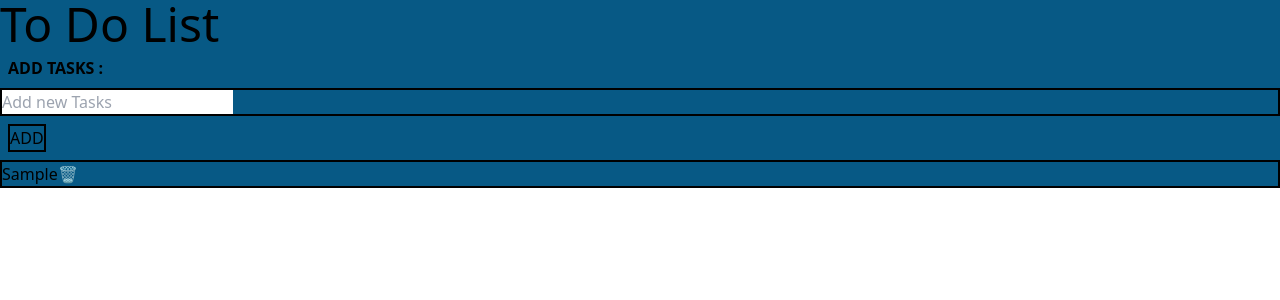
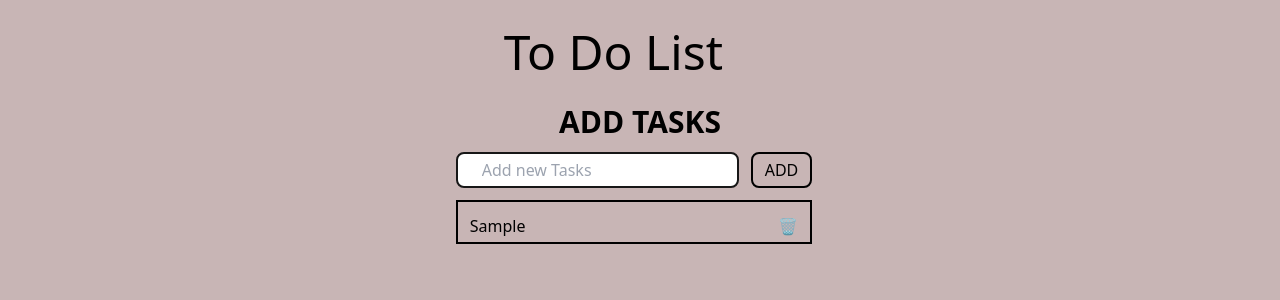
Before and after one commit to udaykrishnan9302/To-Do-List, a React (Create React App) app: page / in a window 1280 px wide. Both pictures are taken after typing "Sample" into the empty fields and a click on the button "ADD". Shown: the top 300 px of the page. Built offline with nearby package versions, Linux system fonts and the light colour scheme.

Commit message:
Layout updated

```diff
--- a/src/App.js
+++ b/src/App.js
@@ -22,21 +22,24 @@ function App() {
   };
 
   return (
-    <div className="App">
-      <div className="flex-col content-center bg-sky-800">
-
-        <h1 className="text-5xl" ><ul>To Do List</ul></h1>
+    <div className="flex justify-center p-3">
+      <div className="">
+        <h1 className="text-5xl p-4 ml-8" >To Do List</h1>
         <TskAdd addTask={addTask} />
-
-        <div className="border-2 border-black ">
-        {tasks.map((todo, index) => (
-          <Todo key={index} index={index} todo={todo} delTask={delTask} />
-        ))}
-        </div>
-
+       {tasks.length===1 ?
+       <div className="p-4">
+       {tasks.map((todo, index) => (
+         <Todo key={index} index={index} todo={todo} delTask={delTask} />
+       ))}
+       </div>
+       :
+       <div className="border-2 border-black mr-3 mt-3">
+       {tasks.map((todo, index) => (
+         <Todo key={index} index={index} todo={todo} delTask={delTask} />
+       ))}
+       </div>
+      }
       </div>
-
-
     </div>
   );
 }
--- a/src/component/addTask.js
+++ b/src/component/addTask.js
@@ -11,16 +11,14 @@ function TskAdd({ addTask }) {
 
   return (
 
-    <div className="container">
     <div className="">
-      <div class="p-2">
-      <b >ADD TASKS :</b>
+    <div className="">
+      <div class="flex p-3 text-3xl justify-center">
+      <b >ADD TASKS</b>
       </div>
-      <div className="border-2 border-black">
-      <input type="text" className="input" value={value} onChange={e => setValue(e.target.value)} placeholder="Add new Tasks" />
-      </div>
-      <div class="p-2">
-    <button className="border-2 border-black" onClick={addbutton}>
+      <div className="flex justify-center ">
+      <input type="text" className="rounded-lg px-6 border-2 border-neutral-900 p-1" value={value} onChange={e => setValue(e.target.value)} placeholder="Add new Tasks" />
+    <button className="rounded-lg mx-3 px-3 border-2 border-black " onClick={addbutton}>
       ADD
     </button>
     </div>
--- a/src/component/taskComp.js
+++ b/src/component/taskComp.js
@@ -1,18 +1,15 @@
 import React from "react";
 function Todo({ todo, index, delTask }) {
   return (
-    <div>
-      {todo.data !="" ? <div>
-
-        <span>{todo.data}</span>
-
-
-        <button variant="outline-secondary" onClick={() => delTask(index)}>
-        🗑
-        </button>
+    <div className="p-1">
+      {todo.data !=="" ? <div className="flex px-2">
+        <div className="">
+          <span className="">{todo.data}</span>
+        </div>
+        <div className="ml-auto">
+         <button className="" onClick={() => delTask(index)}>🗑</button>
+        </div>
       </div> : <></>}
-
-
     </div>
   );
 }
--- a/src/index.css
+++ b/src/index.css
@@ -1,3 +1,7 @@
 @tailwind base;
 @tailwind components;
 @tailwind utilities;
+
+body{
+    background-color: rgba(90, 31, 31, 0.328);
+}
```
